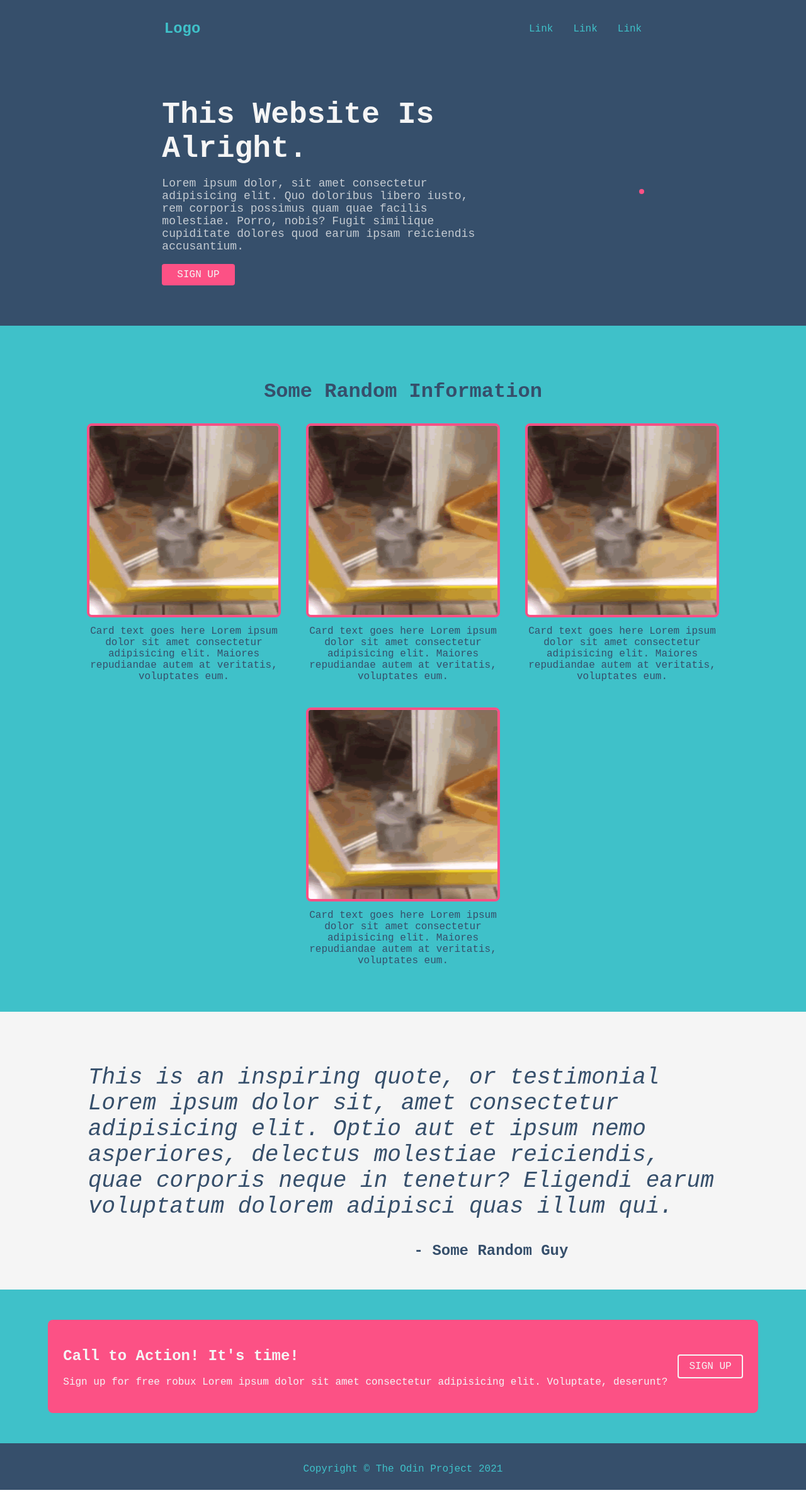
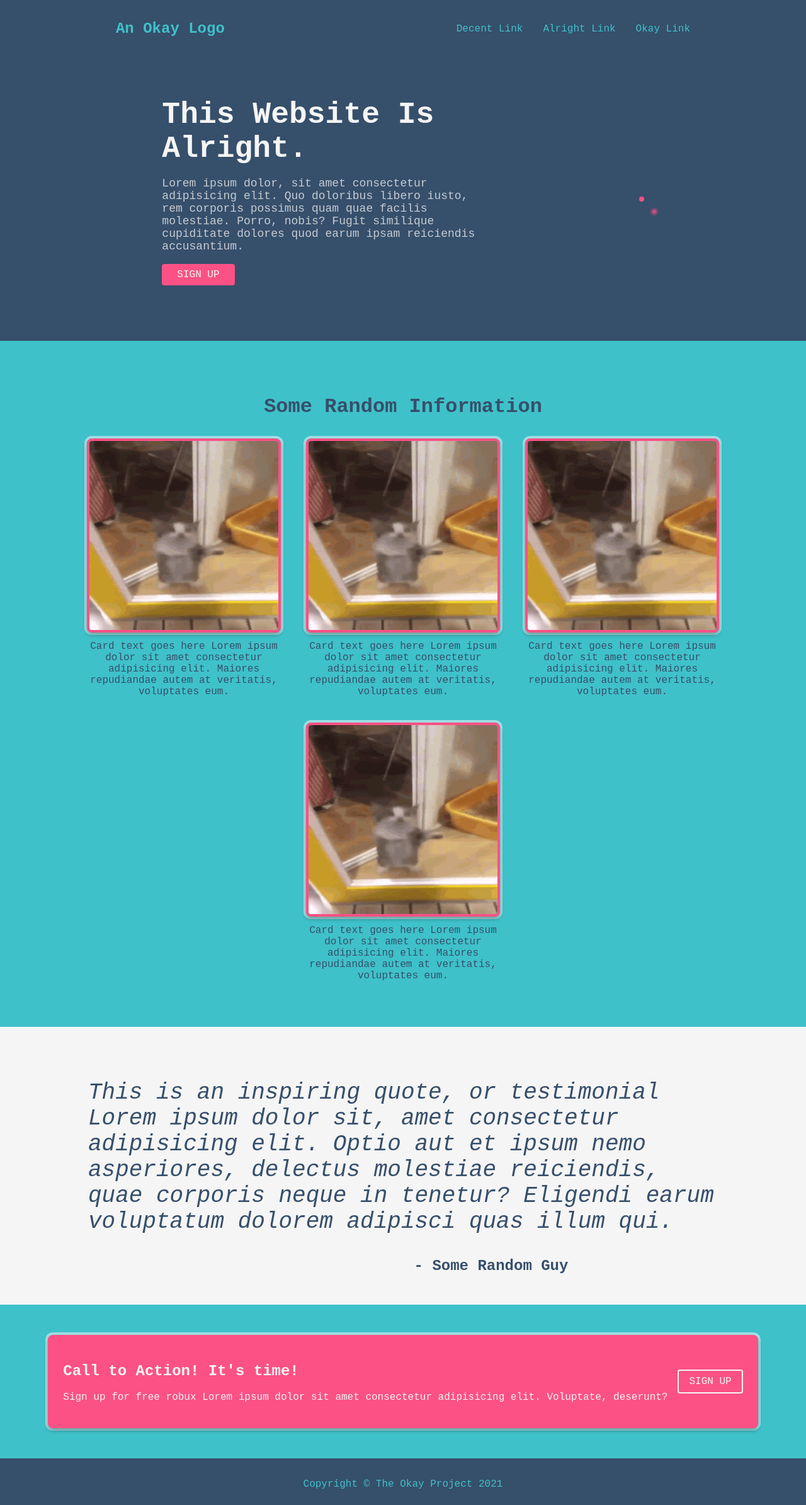
Before and after one commit to xyzeque/landing-page, a plain HTML site: page index.html in a window 1280 px wide. Shown: the whole page at 63% size. Before the commit the page ends 2365 px from the top, so only its background shows below. Drawn offline with Linux system fonts and the light colour scheme.

Commit message:
Add box-shadows and polish website content

```diff
--- a/index.html
+++ b/index.html
@@ -3,17 +3,17 @@
 <head>
   <meta charset="UTF-8">
   <meta name="viewport" content="width=device-width, initial-scale=1.0">
-  <title>Landing Page</title>
+  <title>An Alright Landing Page</title>
   <link rel="stylesheet" href="style.css">
 </head>
 <body>
   <div class="header">
-    <h1 class="logo">Logo</h1>
+    <h1 class="logo">An Okay Logo</h1>
 
     <ul class="nav">
-      <li><a href="#">Link</a></li>
-      <li><a href="#">Link</a></li>
-      <li><a href="#">Link</a></li>
+      <li><a href="#">Decent Link</a></li>
+      <li><a href="#">Alright Link</a></li>
+      <li><a href="#">Okay Link</a></li>
     </ul>
   </div>
   <div class="hero">
@@ -81,7 +81,7 @@
     </div>
   </div>
   <div class="footer">
-    Copyright &copy; The Odin Project 2021
+    Copyright &copy; The Okay Project 2021
   </div>
 </body>
 </html>
--- a/style.css
+++ b/style.css
@@ -14,6 +14,7 @@ button {
   color: #F5F5F5;
   padding: 8px 24px;
   text-transform: uppercase;
+
 }
 
 /* header */
@@ -61,6 +62,7 @@ button {
 
 .hero-content {
   width: 500px;
+  margin-bottom: 24px;
 }
 
 .hero-content h1 {
@@ -80,6 +82,10 @@ button {
   border: 4px solid #FC5185;
   height: auto;
   width: 600px;
+  box-shadow: 20px 20px 4px #FC5185;
+
+
+
 }
 
 /* info */
@@ -120,6 +126,8 @@ button {
   border: 4px solid #FC5185;
   height: 300px;
   width: 300px;
+  box-shadow: 0 4px 6px rgba(0, 0, 0, 0.3), 0 0 0 4px rgba(255, 255, 255, 0.5);
+
 }
 
 /* quote */
@@ -170,6 +178,8 @@ button {
   align-items: center;
   justify-content: space-around;
   gap: 16px;
+  box-shadow: 0 4px 6px rgba(0, 0, 0, 0.3), 0 0 0 4px rgba(255, 255, 255, 0.5);
+
 }
 
 .cta-btn button {
```
